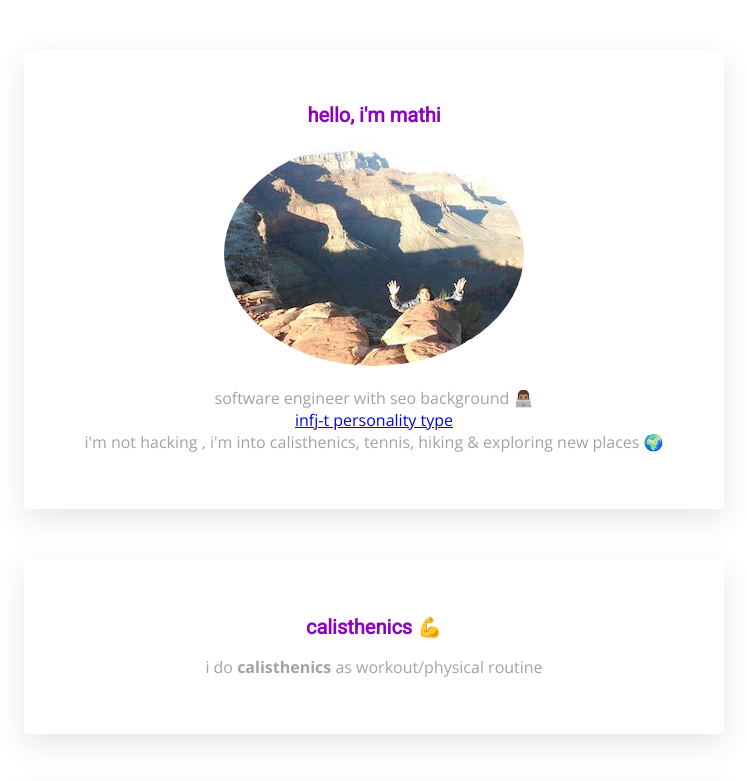
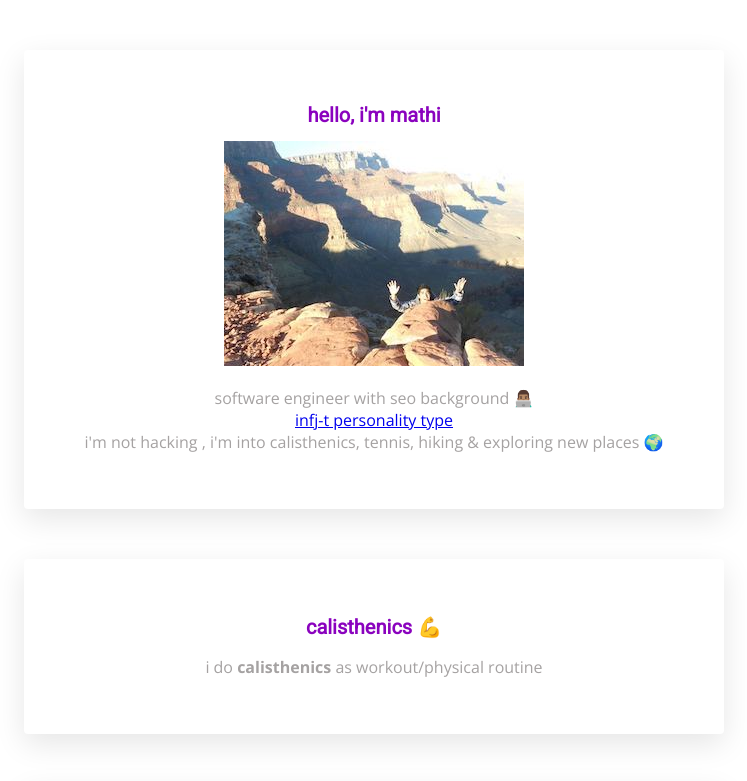
Before and after one commit to mathiasbarreto/profile, a plain HTML site: page index.html in a window 1280 px wide. Shown: the top 781 px of the page, without its empty margins (266-1013 px from the left). Drawn offline with nearby package versions, Linux system fonts and the light colour scheme.

```diff
--- a/style.css
+++ b/style.css
@@ -28,10 +28,6 @@
 
 }
 
-img {
-
-  border-radius: 60%;
-}
 
 .list-inline {
   list-style: none;
```
